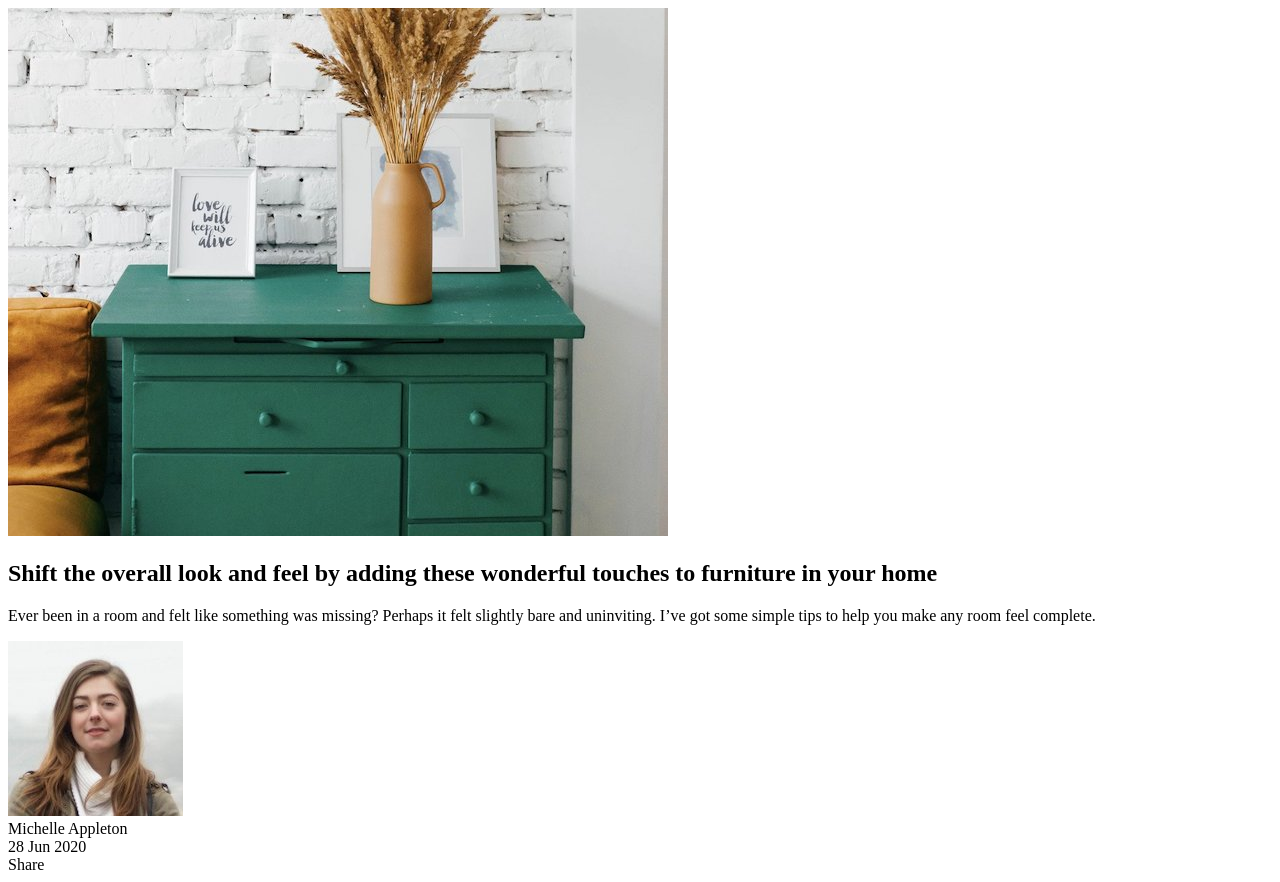
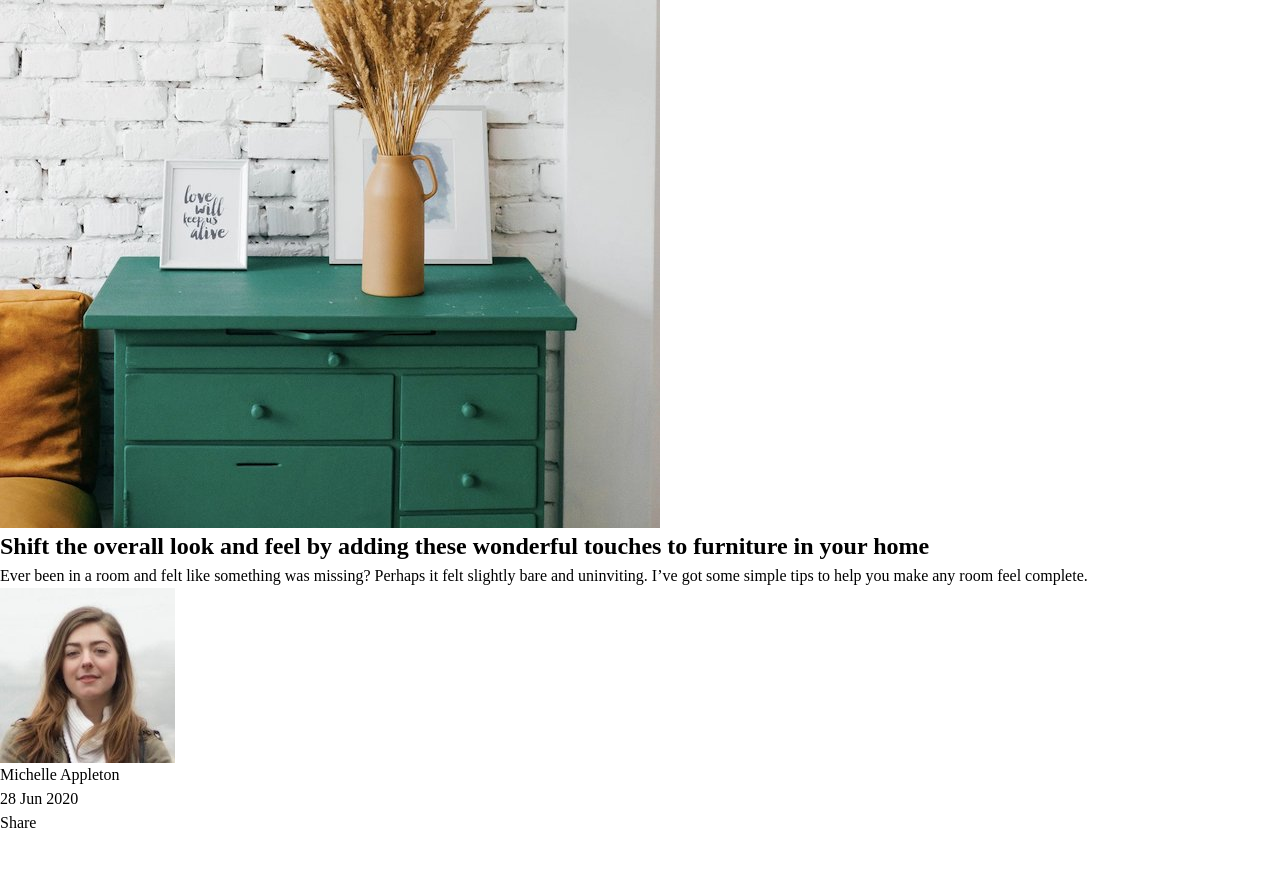
Before and after one commit to vikky2810/FrontendMentorChallenges, a plain HTML site: page 3_Article_Preview_Component/index.html in a window 1280 px wide. After the commit the page ends 835 px from the top, so only its background shows below. Drawn offline with Linux system fonts and the light colour scheme.

Commit message:
setup the CSS and add the custom properties in it

```diff
--- a/3_Article_Preview_Component/index.html
+++ b/3_Article_Preview_Component/index.html
@@ -13,7 +13,7 @@
     />
 
     <title>Article preview component</title>
-
+    <link rel="stylesheet" href="style.css">
   </head>
   <body>
     <main>
--- /dev/null
+++ b/3_Article_Preview_Component/style.css
@@ -0,0 +1,60 @@
+:root{
+
+    /* Colors */
+    --clr-title: hsl(217, 19%, 35%);
+    --clr-subtitle : hsl(214, 17%, 51%);
+    --clr-background : hsl(212, 23%, 69%);
+    --clr-container : hsl(210, 46%, 95%);
+
+    --fs-body: 13px;
+
+}
+
+
+/* 1. Use a more-intuitive box-sizing model */
+*, *::before, *::after {
+  box-sizing: border-box;
+}
+
+/* 2. Remove default margin */
+* {
+  margin: 0;
+}
+
+/* 3. Enable keyword animations */
+@media (prefers-reduced-motion: no-preference) {
+  html {
+    interpolate-size: allow-keywords;
+  }
+}
+
+body {
+  /* 4. Add accessible line-height */
+  line-height: 1.5;
+  /* 5. Improve text rendering */
+  -webkit-font-smoothing: antialiased;
+}
+
+/* 6. Improve media defaults */
+img, picture, video, canvas, svg {
+  display: block;
+  max-width: 100%;
+}
+
+/* 7. Inherit fonts for form controls */
+input, button, textarea, select {
+  font: inherit;
+}
+
+/* 8. Avoid text overflows */
+p, h1, h2, h3, h4, h5, h6 {
+  overflow-wrap: break-word;
+}
+
+/* 9. Improve line wrapping */
+p {
+  text-wrap: pretty;
+}
+h1, h2, h3, h4, h5, h6 {
+  text-wrap: balance;
+}
```
